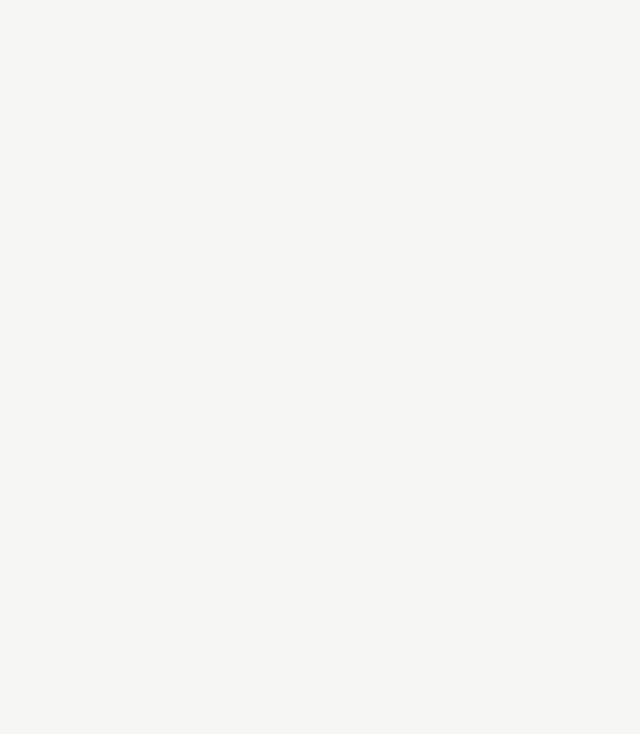
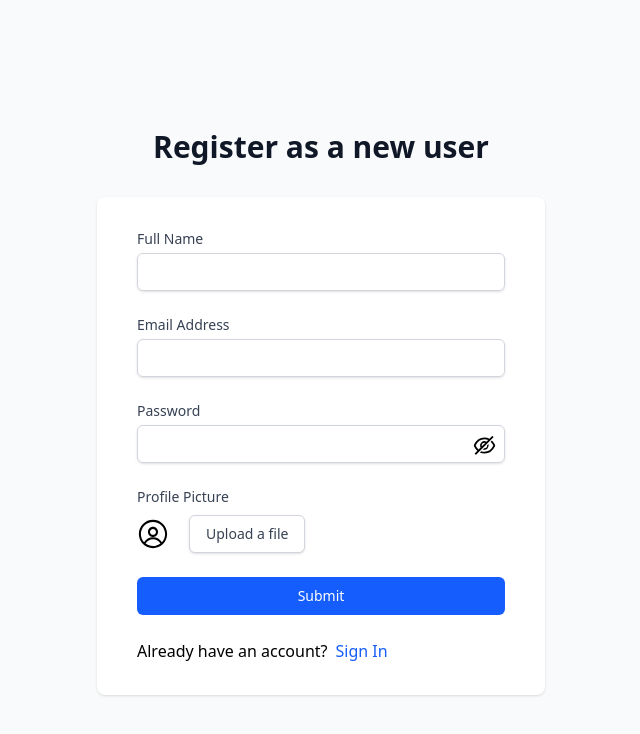
Before and after one commit to HamzaAmir1470/E-Shop-Multi_Vendor, a React app in the folder FrontEnd/: page /sign-up in a window 1280 px wide. Before the commit this address had no page. Shown: the top 734 px of the page, without its empty margins (319-959 px from the left). Built offline with nearby package versions, Linux system fonts and the light colour scheme; the HTML template or start-up script is replaced by a standard one.

Commit message:
Sign Up completed

```diff
--- a/FrontEnd/src/App.jsx
+++ b/FrontEnd/src/App.jsx
@@ -1,12 +1,13 @@
 import React from 'react'
 import { BrowserRouter as Router, Route, Routes } from 'react-router-dom'
-import {LoginPage} from './Routes.js'
+import {LoginPage, SignupPage} from './Routes.js'
 
 const App = () => {
   return (
     <Router>
       <Routes>
         <Route path="/login" element={<LoginPage />} />
+        <Route path="/sign-up" element={<SignupPage />} />
       </Routes>
     </Router>
   )
--- a/FrontEnd/src/Routes.js
+++ b/FrontEnd/src/Routes.js
@@ -1,5 +1,7 @@
 import LoginPage from './pages/LoginPage.jsx';
+import SignupPage from './pages/SignupPage.jsx';
 
 export {
     LoginPage,
+    SignupPage,
 };
--- /dev/null
+++ b/FrontEnd/src/components/Signup/Signup.jsx
@@ -0,0 +1,157 @@
+import React, { useState } from "react";
+import { AiOutlineEye, AiOutlineEyeInvisible } from "react-icons/ai";
+import styles from "../../styles/styles";
+import { Link } from "react-router-dom";
+import { RxAvatar } from "react-icons/rx";
+import { useNavigate } from "react-router-dom";
+
+const Signup = () => {
+    const [email, setEmail] = useState("");
+    const [name, setName] = useState("");
+    const [password, setPassword] = useState("");
+    const [visible, setVisible] = useState(false);
+    const [avatar, setAvatar] = useState(null);
+    const [preview, setPreview] = useState(null);
+    const navigate = useNavigate();
+
+    const handleSubmit = (e) => {
+        e.preventDefault();
+        console.log({name, email, password, avatar});
+        // Implement signup logic here
+        navigate("/login");
+    }
+
+    const handlefileInputChange = (e) => {
+        const file = e.target.files[0];
+        setAvatar(file);
+        setPreview(URL.createObjectURL(file));
+    }
+
+    return (
+        <div className="min-h-screen bg-gray-50 flex flex-col justify-center py-12 sm:px-6 lg:px-8">
+            <div className="sm:mx-auto sm:w-full sm:max-w-md">
+                <h2 className="mt-6 text-center text-3xl font-extrabold text-gray-900">
+                    Register as a new user
+                </h2>
+            </div>
+
+            <div className="mt-8 sm:mx-auto sm:w-full sm:max-w-md">
+                <div className="bg-white py-8 px-4 shadow sm:rounded-lg sm:px-10">
+                    <form className="space-y-6" onSubmit={handleSubmit}>
+
+                        {/* Full Name */}
+                        <div>
+                            <label className="block text-sm font-medium text-gray-700">
+                                Full Name
+                            </label>
+                            <input
+                                type="text"
+                                required
+                                value={name}
+                                onChange={(e) => setName(e.target.value)}
+                                className="mt-1 block w-full px-3 py-2 border border-gray-300 rounded-md shadow-sm focus:ring-blue-500 focus:border-blue-500 sm:text-sm"
+                            />
+                        </div>
+
+                        {/* Email */}
+                        <div>
+                            <label className="block text-sm font-medium text-gray-700">
+                                Email Address
+                            </label>
+                            <input
+                                type="email"
+                                required
+                                value={email}
+                                onChange={(e) => setEmail(e.target.value)}
+                                className="mt-1 block w-full px-3 py-2 border border-gray-300 rounded-md shadow-sm focus:ring-blue-500 focus:border-blue-500 sm:text-sm"
+                            />
+                        </div>
+
+                        {/* Password */}
+                        <div>
+                            <label className="block text-sm font-medium text-gray-700">
+                                Password
+                            </label>
+                            <div className="mt-1 relative">
+                                <input
+                                    type={visible ? "text" : "password"}
+                                    required
+                                    value={password}
+                                    onChange={(e) => setPassword(e.target.value)}
+                                    className="appearance-none block w-full px-3 py-2 border border-gray-300 rounded-md shadow-sm placeholder-gray-400 focus:outline-none focus:ring-blue-500 focus:border-blue-500 sm:text-sm"
+                                />
+                                {visible ? (
+                                    <AiOutlineEye
+                                        className="absolute right-2 top-2 cursor-pointer"
+                                        size={25}
+                                        onClick={() => setVisible(false)}
+                                    />
+                                ) : (
+                                    <AiOutlineEyeInvisible
+                                        className="absolute right-2 top-2 cursor-pointer"
+                                        size={25}
+                                        onClick={() => setVisible(true)}
+                                    />
+                                )}
+                            </div>
+                        </div>
+
+                        {/* Avatar Upload */}
+                        <div>
+                            <label className="block text-sm font-medium text-gray-700">
+                                Profile Picture
+                            </label>
+                            <div className="mt-2 flex items-center">
+                                <span className="inline-block h-8 w-8 rounded-full overflow-hidden">
+                                    {preview ? (
+                                        <img
+                                            src={preview}
+                                            alt="avatar"
+                                            className="h-full w-full object-cover rounded-full"
+                                        />
+                                    ) : (
+                                        <RxAvatar className="h-8 w-8" />
+                                    )}
+                                </span>
+                                <label
+                                    htmlFor="file-input"
+                                    className="ml-5 flex items-center justify-center px-4 py-2 border border-gray-300 rounded-md shadow-sm text-sm font-medium text-gray-700 bg-white hover:bg-gray-50 cursor-pointer"
+                                >
+                                    <span>Upload a file</span>
+                                    <input
+                                        type="file"
+                                        id="file-input"
+                                        accept=".jpg,.jpeg,.png"
+                                        onChange={handlefileInputChange}
+                                        className="sr-only"
+                                    />
+                                </label>
+                            </div>
+                        </div>
+
+                        {/* Submit Button */}
+                        <div>
+                            <button
+                                type="submit"
+                                className="group relative w-full flex justify-center py-2 px-4 border border-transparent text-sm font-medium rounded-md text-white bg-blue-600 hover:bg-blue-700"
+                            >
+                                Submit
+                            </button>
+                        </div>
+
+                        {/* Redirect */}
+                        <div className={`${styles.normalFlex} w-full`}>
+                            <h4>Already have an account?</h4>
+                            <Link to="/login" className="text-blue-600 pl-2">
+                                Sign In
+                            </Link>
+                        </div>
+
+                    </form>
+                </div>
+            </div>
+        </div>
+    )
+}
+
+export default Signup;
--- /dev/null
+++ b/FrontEnd/src/pages/SignupPage.jsx
@@ -0,0 +1,12 @@
+import React from 'react'
+import Signup from '../components/Signup/Signup.jsx';
+
+const SignupPage = () => {
+    return (
+        <div>
+            <Signup />
+        </div>
+    )
+}
+
+export default SignupPage
```
